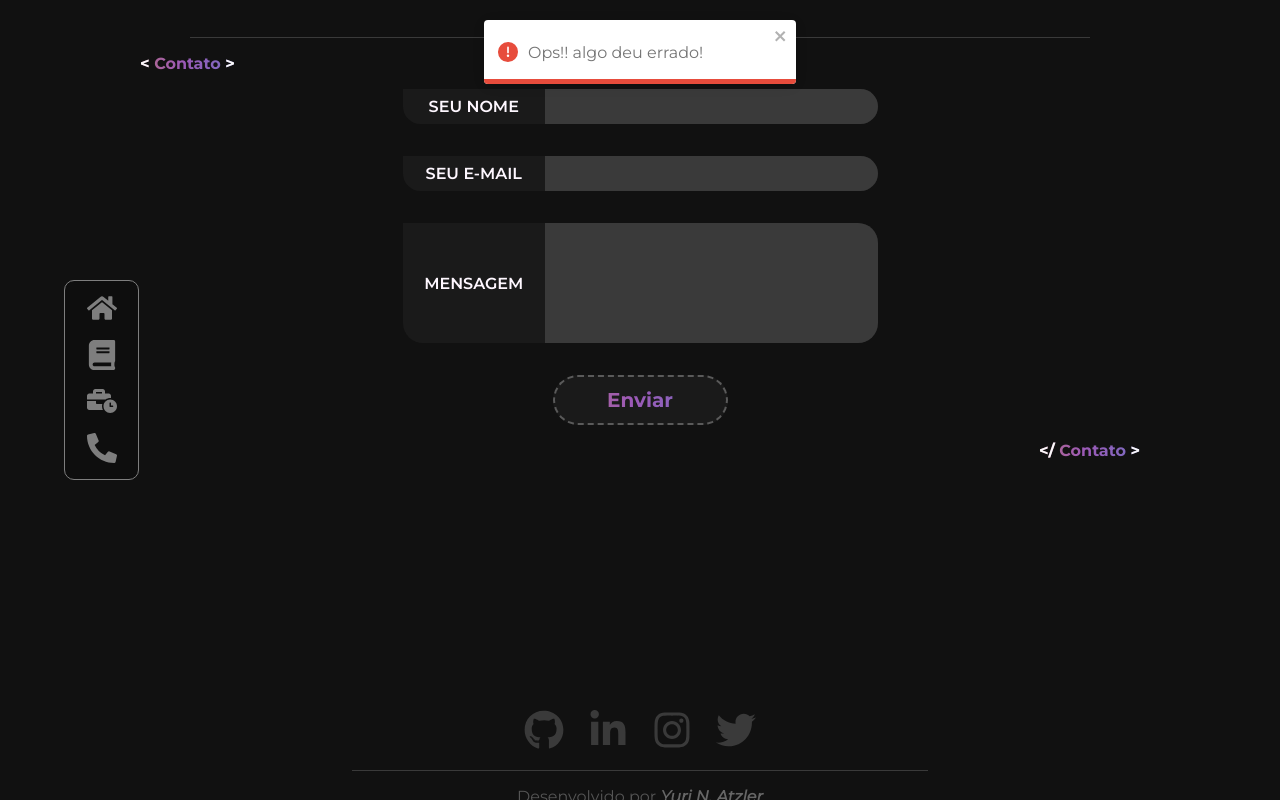
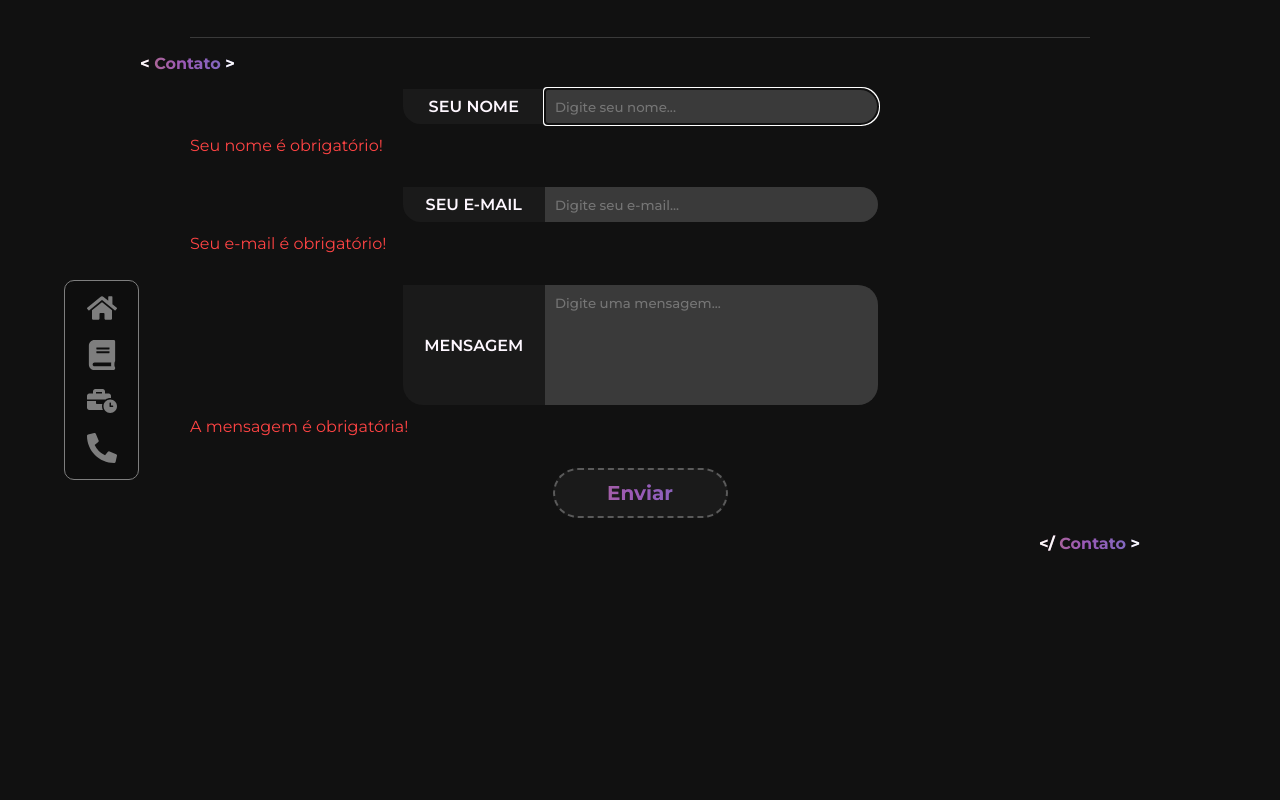
Before and after one commit to YuriAtzler/Portfolio, a React (Create React App) app: page / in a window 1280 px wide. Both pictures are taken after a click on the button "Enviar". Shown: the part 3246-4046 px from the top of the page. Built offline with nearby package versions, Linux system fonts and the light colour scheme.

Commit message:
add: yup e useForm

```diff
--- a/package.json
+++ b/package.json
@@ -4,6 +4,7 @@
   "private": true,
   "dependencies": {
     "@emailjs/browser": "^3.10.0",
+    "@hookform/resolvers": "^2.9.10",
     "@testing-library/jest-dom": "^5.16.5",
     "@testing-library/react": "^13.4.0",
     "@testing-library/user-event": "^13.5.0",
@@ -18,7 +19,8 @@
     "react-toastify": "^9.1.1",
     "react-tooltip": "^5.5.1",
     "styled-components": "^5.3.6",
-    "web-vitals": "^2.1.4"
+    "web-vitals": "^2.1.4",
+    "yup": "^0.32.11"
   },
   "scripts": {
     "start": "react-scripts start",
--- a/src/components/Contact/index.jsx
+++ b/src/components/Contact/index.jsx
@@ -1,4 +1,4 @@
-import React, { useState } from "react";
+import React from "react";
 import {
   SkillContainer,
   ContainerList,
@@ -11,32 +11,42 @@ import {
 import * as Components from "../";
 import { toast } from "react-toastify";
 import axios from "axios";
+import { useForm } from "react-hook-form";
+import { yupResolver } from "@hookform/resolvers/yup";
+import * as yup from "yup";
+
+const schema = yup.object().shape({
+  user_name: yup.string().required("Seu nome é obrigatório!"),
+  user_email: yup
+    .string()
+    .email("E-mail inválido!")
+    .required("Seu e-mail é obrigatório!"),
+  message: yup.string().required("A mensagem é obrigatória!"),
+});
 
 export const Contact = () => {
-  const [name, setName] = useState("");
-  const [email, setEmail] = useState("");
-  const [message, setMessage] = useState("");
+  const {
+    register,
+    handleSubmit,
+    reset,
+    formState: { errors },
+  } = useForm({ resolver: yupResolver(schema) });
 
-  const sendEmail = () => {
+  const sendEmail = (data) => {
     const send = async () => {
       try {
-        if (!name || !email || !message)
-          throw new Error("Ops!! tem algo faltando!");
-
-        const data = {
+        const dataResult = {
           service_id: process.env.REACT_APP_SERVICE_ID,
           template_id: process.env.REACT_APP_TEMPLATE_ID,
           user_id: process.env.REACT_APP_PUBLIC_KEY,
-          template_params: {
-            user_name: name,
-            user_email: email,
-            message: message,
-          },
+          template_params: data,
         };
 
-        await axios.post("https://api.emailjs.com/api/v1.0/email/send", data);
+        await axios
+          .post("https://api.emailjs.com/api/v1.0/email/send", dataResult)
+          .then(() => reset({ user_email: "", user_name: "", message: "" }));
       } catch (err) {
-        return Promise.reject(err.message);
+        return Promise.reject(err);
       }
     };
     toast.promise(send, {
@@ -68,30 +78,36 @@ export const Contact = () => {
                 <p>Seu nome</p>
               </div>
               <TextInput
-                onChange={(e) => setName(e.target.value)}
+                {...register("user_name")}
                 type="text"
+                placeholder="Digite seu nome..."
               />
             </Field>
+            {errors.user_name && <span>{errors.user_name.message}</span>}
             <Field>
               <div>
                 <p>Seu e-mail</p>
               </div>
               <TextInput
-                onChange={(e) => setEmail(e.target.value)}
-                type="text"
+                {...register("user_email")}
+                type="email"
+                placeholder="Digite seu e-mail..."
               />
             </Field>
+            {errors.user_email && <span>{errors.user_email.message}</span>}
             <Field>
               <div>
                 <p>Mensagem</p>
               </div>
               <textarea
-                onChange={(e) => setMessage(e.target.value)}
+                {...register("message")}
                 type="text"
                 className="description"
+                placeholder="Digite uma mensagem..."
               />
             </Field>
-            <button className="button-submit" onClick={() => sendEmail()}>
+            {errors.message && <span>{errors.message.message}</span>}
+            <button className="button-submit" onClick={handleSubmit(sendEmail)}>
               <Components.TextGradientComponent
                 size={`${window.innerWidth <= 900 ? "15px" : "20px"}`}
                 weight={"bold"}
--- a/src/components/Contact/styled.js
+++ b/src/components/Contact/styled.js
@@ -39,6 +39,12 @@ export const ContainerForm = styled.div`
   justify-content: center;
   align-items: center;
   flex-direction: column;
+
+  span {
+    color: #ff4444;
+    margin-top: -20px;
+    margin-right: auto;
+  }
 
   .button-submit {
     width: 175px;
```
Also changed, not shown: src/assets/projects/61xhEpDhFCL._AC_SX522_.jpg (added), 1 other file (tests, documents, lock files or other folders).
